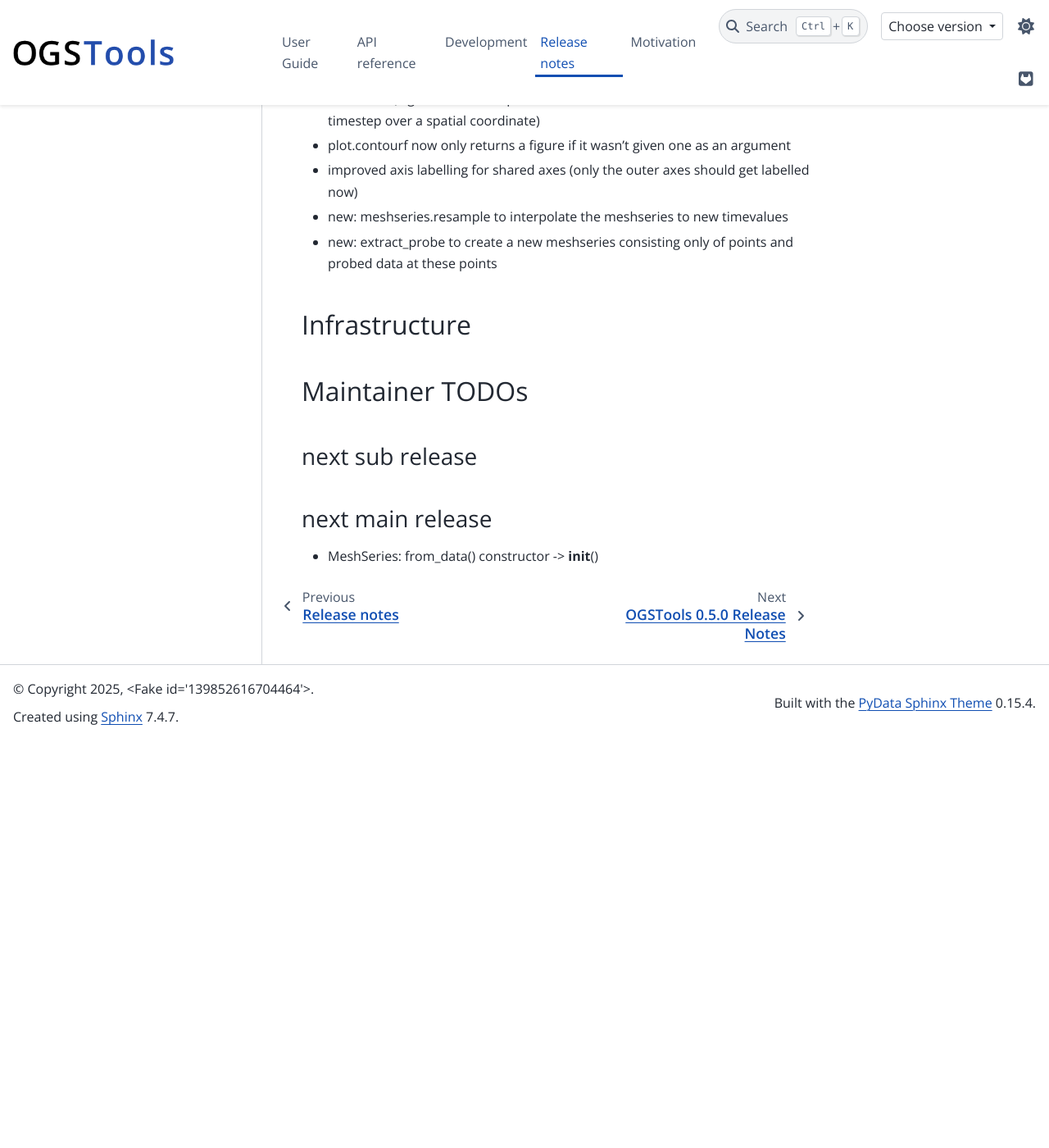
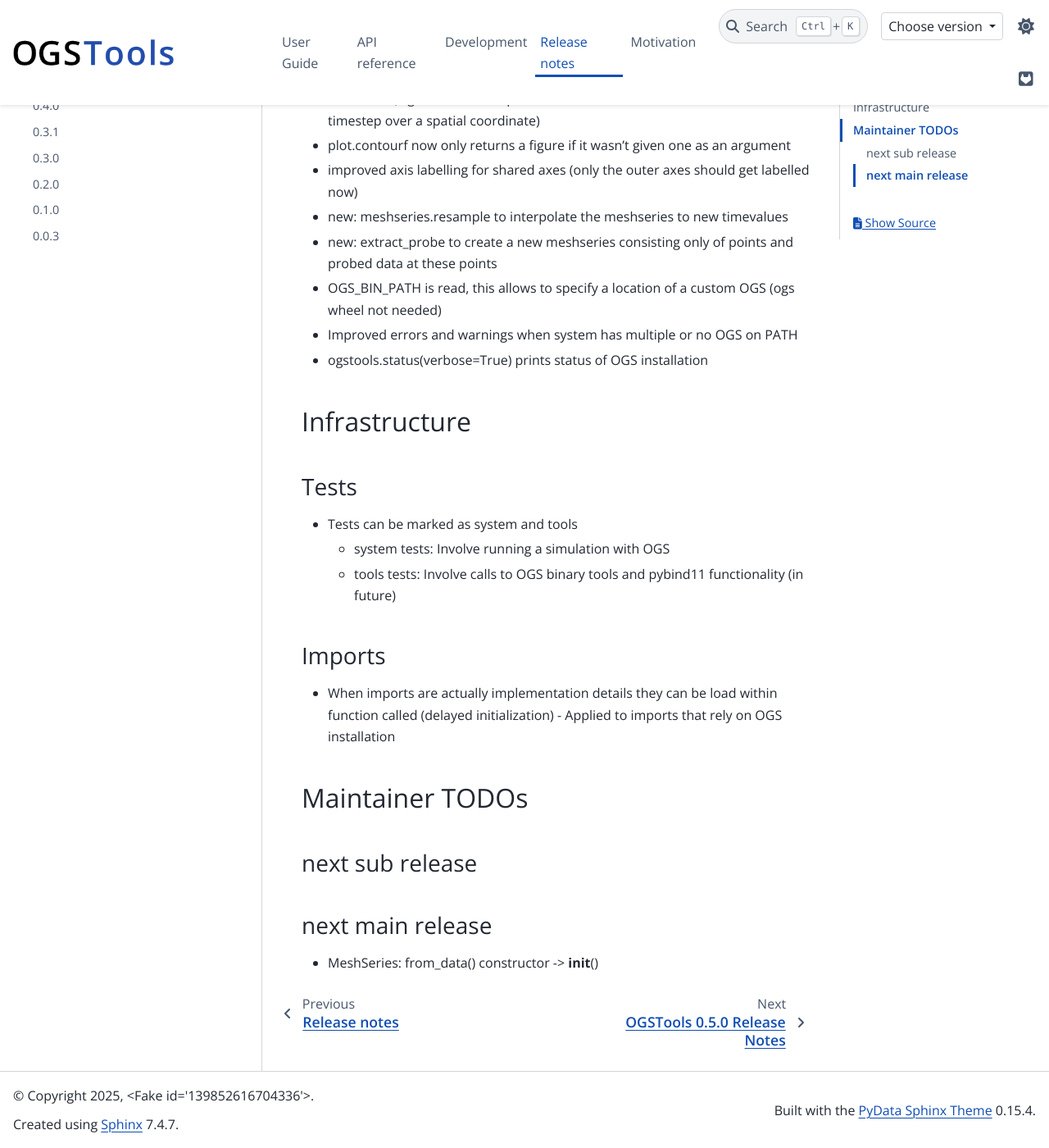
Before and after one commit to ufz/ogstools, a Sphinx documentation site: the page built from docs/releases/ogstools-0.x.md, in a window 1280 px wide and 1400 px high, scrolled down 1052 px. Shown: the whole window at 82% size. Built offline with Sphinx 7.4.7 and the PyData theme 0.15.4, drawn with Linux system fonts in a browser that asks for light colours; pages that are not in the unit, such as notebooks, are missing from menus; the version number could not be read and is left out; comment, search, counter and statistics services are not loaded; before the commit the page ends 1956 px from its top, so only the background shows below that.

Commit message:
Update release notes

```diff
--- a/docs/releases/ogstools-0.x.md
+++ b/docs/releases/ogstools-0.x.md
@@ -34,8 +34,21 @@
 - new: meshseries.resample to interpolate the meshseries to new timevalues
 - new: extract_probe to create a new meshseries consisting only of points and
   probed data at these points
+- OGS_BIN_PATH is read, this allows to specify a location of a custom OGS (ogs wheel not needed)
+- Improved errors and warnings when system has multiple or no OGS on PATH
+- ogstools.status(verbose=True) prints status of OGS installation
 
 ## Infrastructure
+
+### Tests
+
+- Tests can be marked as system and tools
+  - system tests: Involve running a simulation with OGS
+  - tools tests: Involve calls to OGS binary tools and pybind11 functionality (in future)
+
+### Imports
+
+- When imports are actually implementation details they can be load within function called (delayed initialization) - Applied to imports that rely on OGS installation
 
 ## Maintainer TODOs
 
```
